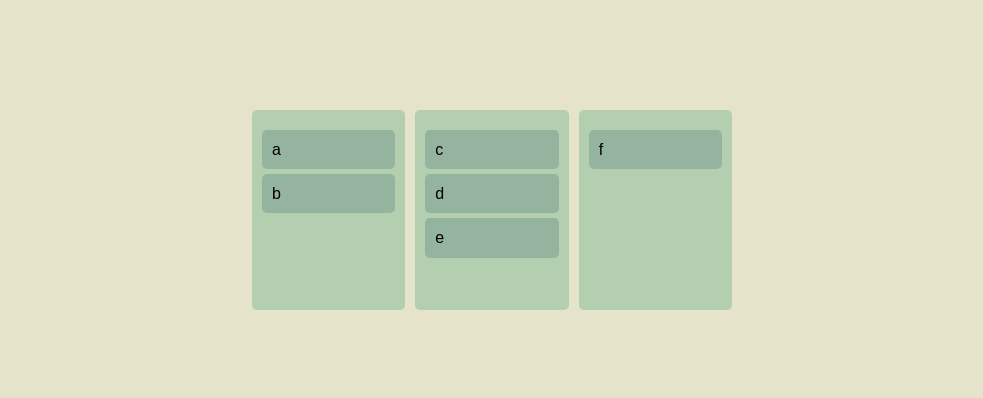
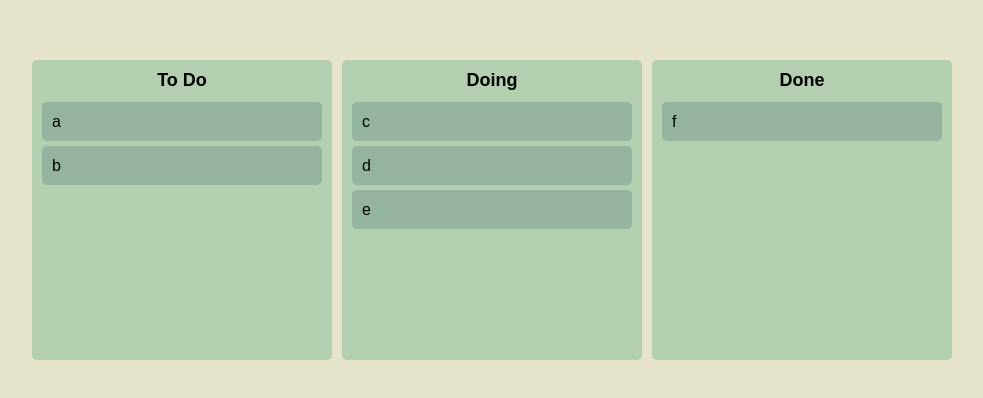
Before and after one commit to chaeikim-tech/trello_clone, a React (Create React App) app: page / in a window 1280 px wide. Shown: the part 190-588 px from the top of the page, without its empty margins (148-1131 px from the left). Built offline with nearby package versions, Linux system fonts and the light colour scheme.

Commit message:
Same Board Movement

```diff
--- a/src/App.tsx
+++ b/src/App.tsx
@@ -6,9 +6,7 @@ import Board from "./Components/Board";
 
 const Wrapper = styled.div`
   display: flex;
-    display: flex;
-    max-width: 480px;
-    width: 100%;
+  width: 100vw;
   margin: 0 auto;
   justify-content: center;
   align-items: center;
@@ -16,27 +14,35 @@ const Wrapper = styled.div`
 `;
 
 const Boards = styled.div`
-  display: grid;
+  display: flex;
+  justify-content: center;
+  align-items: flex-start;
   width: 100%;
   gap: 10px;
-  grid-template-columns: repeat(3, 1fr);
 `;
-
 
 
 
 function App() {
     const [ toDos, setToDos ] = useRecoilState(toDoState);
-    const onDragEnd = ({ draggableId, destination, source } : DropResult) => {
-        if(!destination) return;
-        /* setToDos((oldToDos) => {
-            const toDosCopy = [...oldToDos];
-            // 1) Delete item on source.index
-            toDosCopy.splice(source.index, 1);
+    const onDragEnd = (info: DropResult) => {
+        console.log(info);
+        const { destination, draggableId, source } = info;
+        if(destination?.droppableId === source.droppableId) {
+            //same board movement.
+            setToDos((allBoards) => {
+                const boardCopy = [...allBoards[source.droppableId]];
+                // 1) Delete item on source.droppableId
+                boardCopy.splice(source.index, 1);
                 // 2) Put back the item on the destination.index
-            toDosCopy.splice(destination?.index, 0, draggableId);
-            return toDosCopy;
-        }) */
+                boardCopy.splice(destination?.index, 0, draggableId);
+                return {
+                    ...allBoards,
+                    [source.droppableId]: boardCopy,
+                }
+            })
+        }
+
     };
     return(
         <DragDropContext onDragEnd={onDragEnd}>
--- a/src/Components/Board.tsx
+++ b/src/Components/Board.tsx
@@ -3,10 +3,19 @@ import styled from "styled-components";
 import DraggableCard from "./DraggableCard";
 
 const Wrapper = styled.div`
+  width: 300px;
   padding: 20px 10px;
+  padding-top: 10px;
   background-color: ${(props) => props.theme.boardColor};
   border-radius: 5px;
-  min-height: 200px;
+  min-height: 300px;
+`;
+
+const Title = styled.h2`
+  text-align: center;
+  font-weight: 600;
+  margin-bottom: 10px;
+  font-size: 18px;
 `;
 
 interface IBoardProps {
@@ -16,18 +25,21 @@ interface IBoardProps {
 
 function Board({ toDos, boardId }: IBoardProps) {
   return (
+    <Wrapper>
+        <Title>{boardId}</Title>
         <Droppable droppableId={boardId}>
           {(magic) => (
-        <Wrapper ref={magic.innerRef} {...magic.droppableProps}>
+            <div ref={magic.innerRef} {...magic.droppableProps}>
               {toDos.map((toDo, index) => (
                 <DraggableCard key={toDo} index={index} toDo={toDo} />
               ))}
               {magic.placeholder}
               {/* 'magic.placeholder' Draggable을 드래그할 때 Droppable 리스트가 작아지는 것을 방지 */}
-        </Wrapper>
+            </div>
           )}
         {/* Droppable의 children은 함수여야 함. */}
         </Droppable>
+    </Wrapper>
   );
 }
 export default Board;
--- a/src/atoms.tsx
+++ b/src/atoms.tsx
@@ -7,8 +7,8 @@ interface IToDoState{
 export const toDoState = atom<IToDoState>({
   key: "toDo",
   default: {
-    to_do: ["a", "b"],
-    doing: ["c", "d", "e"],
-    done: ["f"],
+    "To Do": ["a", "b"],
+    "Doing": ["c", "d", "e"],
+    "Done": ["f"],
   },
 });
```
Lines whose indentation alone changed are shown as unchanged.
